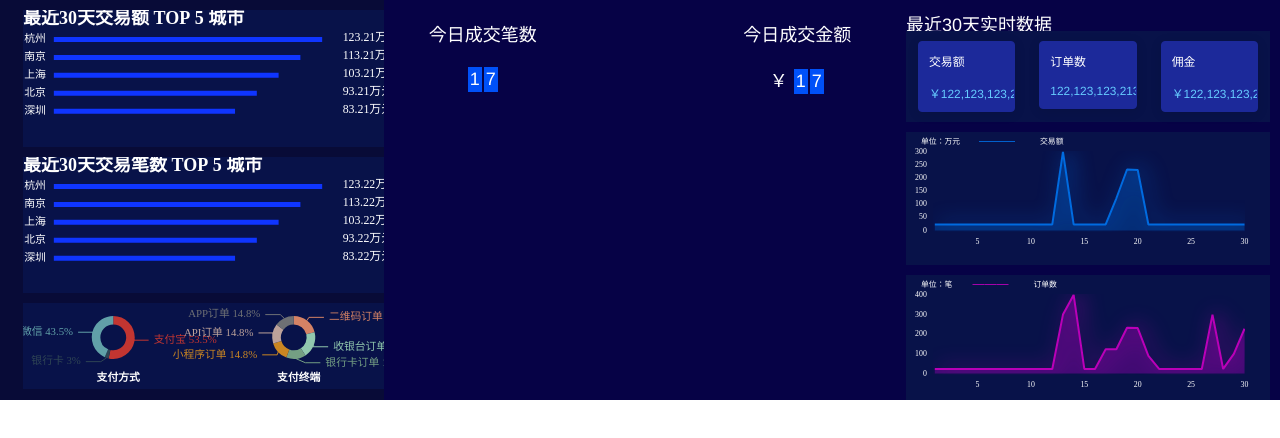
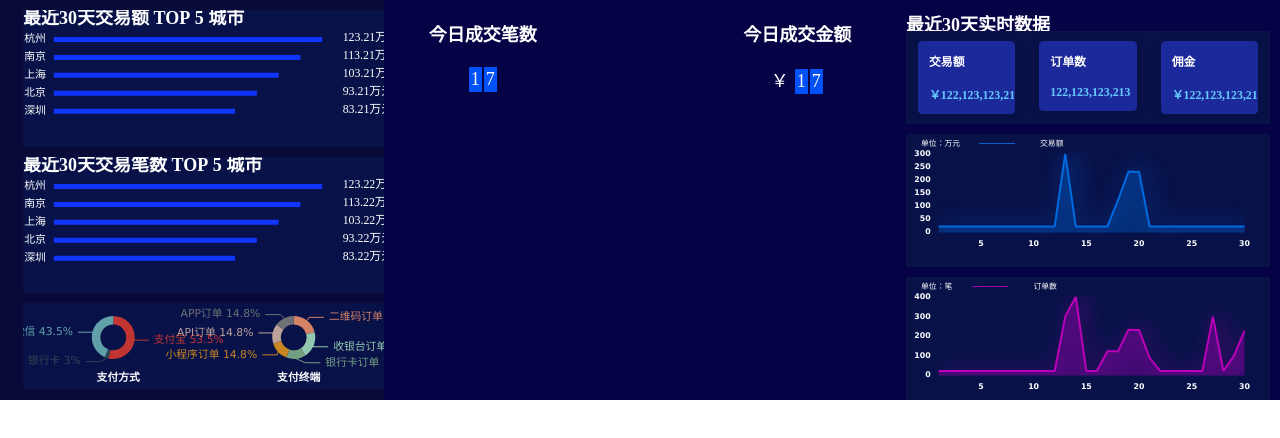
Before and after one commit to Peter-Dai/ts-large-screen, a Vue app: page / in a window 1280 px wide. Shown: the top 438 px of the page. Built offline with nearby package versions, Linux system fonts and the light colour scheme.

Commit message:
字体样式统一调整

```diff
--- a/src/components/common/area-line.vue
+++ b/src/components/common/area-line.vue
@@ -63,6 +63,8 @@ export default {
             color: '#fff',
             // fontSize: 12,
             fontSize: '66%',
+            fontFamily: 'Arial, Verdana, sans-serif',
+            fontWeight: 800,
           },
           interval: 4,
         },
@@ -87,6 +89,8 @@ export default {
             color: '#fff',
             // fontSize: 12,
             fontSize: '66%',
+            fontFamily: 'Arial, Verdana, sans-serif',
+            fontWeight: 800,
 
           },
         },
@@ -123,6 +127,8 @@ export default {
         text: `{white|单位：${titles[0]}} {blue|———} {white|${titles[1]}}`,
         // top: '5px',
         textStyle: {
+          fontFamily: 'Arial, Verdana, sans-serif',
+          fontWeight: 800,
           rich: {
             blue: {
               color: lineColor, // 'rgb(0, 107, 224)',
--- a/src/components/common/doughnut-pie.vue
+++ b/src/components/common/doughnut-pie.vue
@@ -63,6 +63,7 @@ export default {
               label: { // 引导线文字样式
                 show: true,
                 fontSize: '60%',
+                fontFamily: 'Arial, Verdana, sans-serif',
                 formatter: '{b} {d}%', // 格式化引导线文字样式
               },
               labelLine: { // 引导线样式
@@ -84,6 +85,7 @@ export default {
               label: { // 引导线文字样式
                 show: true,
                 fontSize: '60%',
+                fontFamily: 'Arial, Verdana, sans-serif',
                 formatter: '{b} {d}%', // 格式化引导线文字样式
               },
               labelLine: { // 引导线样式
--- a/src/components/index/month-transcation-summary.vue
+++ b/src/components/index/month-transcation-summary.vue
@@ -2,7 +2,7 @@
   <el-container
     class="month-container">
     <el-header
-      style="text-align:left"
+      style="text-align:left;font-family: 'Arial, Verdana, sans-serif';font-weight: 700"
       height="3%">
       最近30天实时数据
     </el-header>
@@ -129,10 +129,14 @@ export default {
 }
 
 .title {
+  font-family: 'Arial, Verdana, sans-serif';
+  font-weight: 800;
   margin-bottom: 15px;
 }
 
 .content{
+  font-family: 'Arial, Verdana, sans-serif';
+  font-weight: 600;
   color: #66ccff;
 }
 </style>
--- a/src/components/index/today-transaction-summary.vue
+++ b/src/components/index/today-transaction-summary.vue
@@ -96,6 +96,7 @@ export default {
 
 .num-div {
   /* width: 15px; */
+  font-family: 'Arial, Verdana, sans-serif';
   display: inline-block;
   background-color: #0051f8;
   color: #ffffff;
@@ -104,6 +105,8 @@ export default {
 }
 
 .header-title{
+  font-family: 'Arial, Verdana, sans-serif';
+  font-weight: 700;
   margin-bottom:  20px;
 }
 
```
